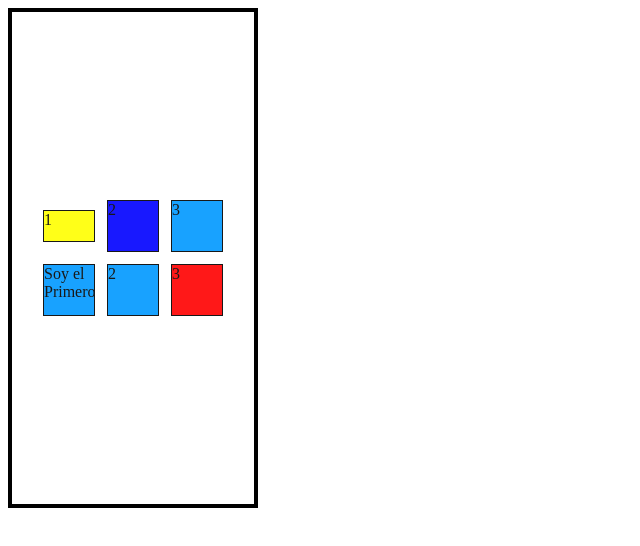
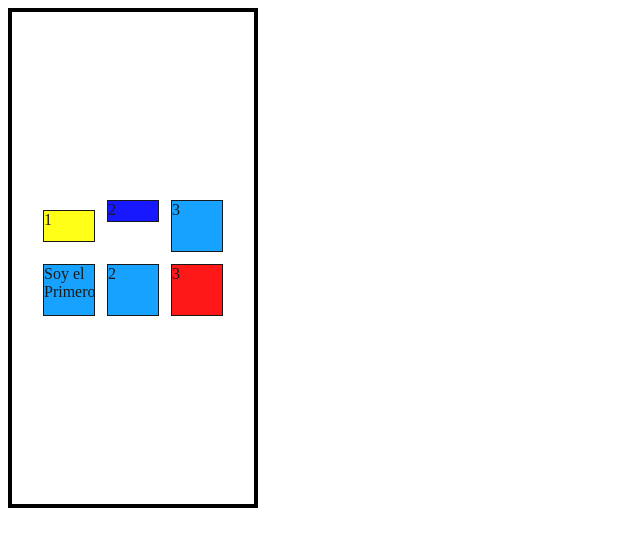
Before and after one commit to emiliotech/curso-css-2024, a plain HTML site: page flex-box/flex-box.html in a window 1280 px wide. Shown: the whole page, without its empty margins (0-640 px from the left). Drawn offline with Linux system fonts and the light colour scheme.

Commit message:
align-self

```diff
--- a/flex-box/flex-box.css
+++ b/flex-box/flex-box.css
@@ -30,6 +30,8 @@
 
 .item:nth-child(2) {
     background: blue;
+    align-self: flex-start;
+    height: 20px;
 
 }
 
```
